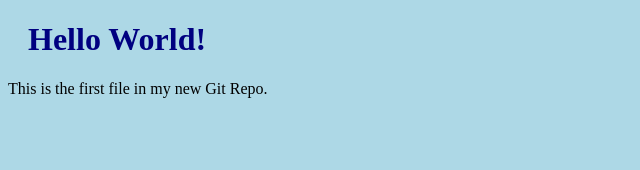
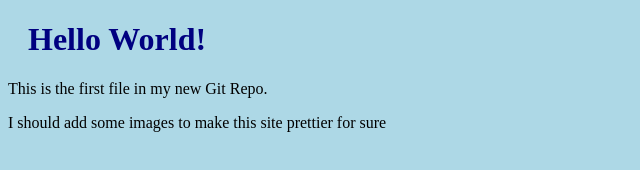
Before and after one commit to dejanmatic-web/git-workflow, a plain HTML site: page index.html in a window 1280 px wide. Shown: the whole page, without its empty margins (0-640 px from the left). Drawn offline with Linux system fonts and the light colour scheme.

Commit message:
added image status

```diff
--- a/index.html
+++ b/index.html
@@ -10,5 +10,6 @@
     <body>
         <h1>Hello World!</h1>
         <p>This is the first file in my new Git Repo.</p>
+        <p>I should add some images to make this site prettier for sure</p>
     </body>
 </html>
```
